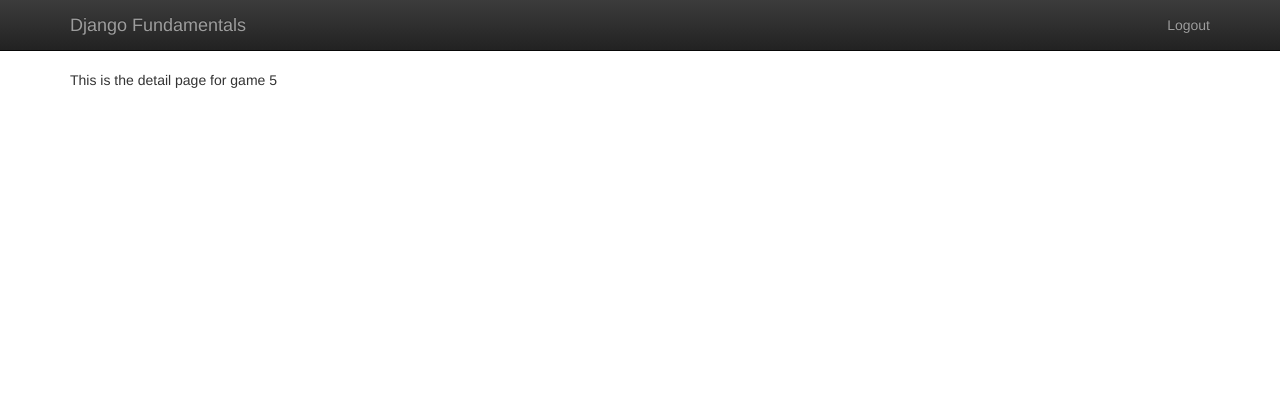
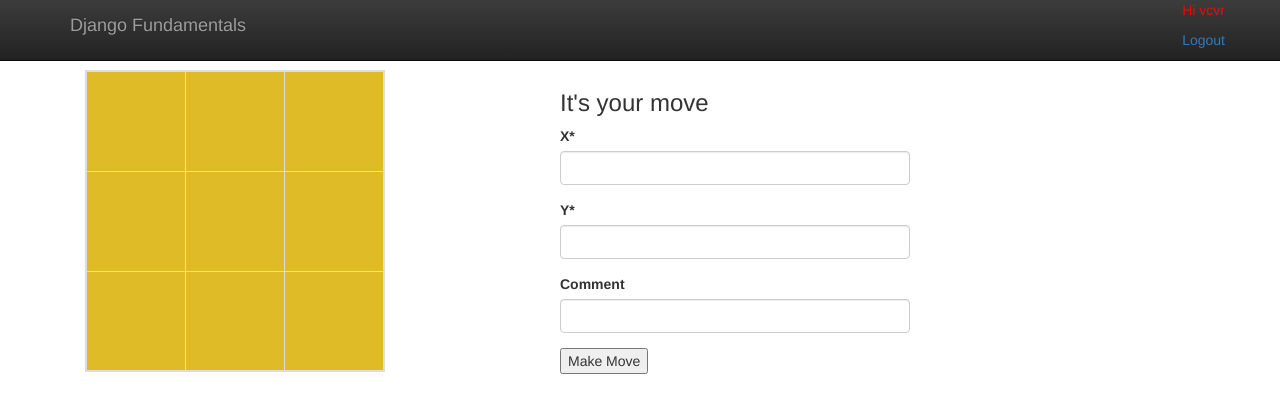
Before and after one commit to vcvrkp/tictactoe, a Django app: page /games/detail/5/ in a window 1280 px wide. Shown: the top 413 px of the page. Run offline with Django 3.2, Linux system fonts and the light colour scheme; a user stored in the database is signed in; data comes from the database, SQL or seed files in the repository; both versions use the stored data as it was after the commit; some libraries are stand-ins or nearby versions.

Commit message:
Added form for having moves, submission yet to be done

```diff
--- /dev/null
+++ b/gameplay/forms.py
@@ -0,0 +1,7 @@
+from django.forms import ModelForm
+from .models import Move
+
+class MoveForm(ModelForm):
+    class Meta:
+        model = Move
+        exclude = []
--- a/gameplay/models.py
+++ b/gameplay/models.py
@@ -5,6 +5,9 @@ from django.db import models
 from django.db.models import Q
 from django.contrib.auth.models import User
 from django.urls import reverse
+
+
+BOARD_SIZE = 3
 
 GAME_STATUS_CHOICES = (
     ('F', 'First Player to Move'),
@@ -42,10 +45,19 @@ class Game(models.Model):
     def __str__(self):
         return "{0} vs {1}".format(self.first_player, self.second_player)
 
+    def board(self):
+        """Returns a 2 Dimensional list of Move Objects"""
+        board = [[None for x in range(BOARD_SIZE)]for y in range(BOARD_SIZE)]
+        for move in self.move_set.all():
+            board[move.x][move.y] = move
+        return board
+
+    def is_users_move(self, user):
+        return (user == self.first_player and self.status == 'F') or (user == self.second_player and self.status == 'S')
 
 class Move(models.Model):
     x = models.IntegerField()
     y = models.IntegerField()
     comment = models.CharField(max_length=300, blank=True)
-    by_first_player = models.BooleanField()
-    game = models.ForeignKey(Game, on_delete=models.CASCADE)
+    by_first_player = models.BooleanField(editable=False,default=True)
+    game = models.ForeignKey(Game, on_delete=models.CASCADE,editable=False)
--- a/gameplay/views.py
+++ b/gameplay/views.py
@@ -2,9 +2,13 @@ from django.shortcuts import render, get_object_or_404
 from django.contrib.auth.decorators import login_required
 
 from .models import Game
+from .forms import MoveForm
 
 # Create your views here.
 @login_required
 def game_detail(request,id):
     game = get_object_or_404(Game,pk=id)
-    return render(request,"gameplay/game_detail.html",{"game" : game})
+    context = {"game" : game}
+    if game.is_users_move(request.user):
+        context["form"] = MoveForm()
+    return render(request,"gameplay/game_detail.html",context=context)
--- a/templates/base.html
+++ b/templates/base.html
@@ -1,12 +1,15 @@
 {% load static %}
+
+<!doctype html>
 <html class="no-js" lang="">
     <head>
         <meta charset="utf-8">
         <meta http-equiv="X-UA-Compatible" content="IE=edge,chrome=1">
-        <title></title>
+        <title>{% block title %} {% endblock title %}</title>
         <meta name="description" content="">
         <meta name="viewport" content="width=device-width, initial-scale=1">
 
+        {% block styling %}
         <link rel="stylesheet" href="{% static  'css/bootstrap.min.css' %}">
         <style>
             body {
@@ -16,6 +19,7 @@
         </style>
         <link rel="stylesheet" href="{% static  'css/bootstrap-theme.min.css' %}">
         <link rel="stylesheet" href="{% static  'css/main.css' %}">
+        {% endblock styling %}
 
         <script src="{% static  'js/vendor/modernizr-2.8.3-respond-1.4.2.min.js' %}"></script>
     </head>
@@ -27,7 +31,7 @@
         </div>
         <ul class="nav navbar-nav navbar-right">
             {% if user.is_authenticated %}
-            <li><a href="{% url 'player_logout'%}">Logout</a></li>
+            <li><p style="color:red;">Hi {{ user.username }}<p> <a href="{% url 'player_logout'%}">Logout</a></li>
             {% else %}
             <li><a href="{% url 'player_login'%}">Login</a></li>
             {% endif %}
--- a/templates/gameplay/game_detail.html
+++ b/templates/gameplay/game_detail.html
@@ -1,10 +1,57 @@
 {% extends "base.html" %}
 {% load static %}
+{% load crispy_forms_tags %}
 
 {% block title %}
     Game {{ game.first_player }} vs. {{ game.second_player }}
 {% endblock title %}
 
+{% block styling %}
+    {{ block.super }}
+    <style type="text/css">
+        .tictactoe-table {
+            width : 300px;
+            border-width : 2px;
+        }
+        .tictactoe-cell {
+            background-color : #debb27;
+            width : 100px;
+            height : 100px;
+            text-align : center;
+            vertical-align : middle !important;
+            font-size : 60px;
+        }
+    </style>
+{% endblock styling %}
+
 {% block content %}
-    This is the detail page for game {{ game.id }}
+    <div class="col-md-5">
+        <table class="table table-bordered tictactoe-table">
+            {% for row in game.board %}
+            <tr>
+                {% for move in row %}
+                <td class="tictactoe-cell">
+                    {% if move %}
+                        {% if move.by_first_player %}
+                            X
+                        {% else %}
+                            O
+                        {% endif %}
+                    {% endif %}
+                </td>
+                {% endfor %}
+            </tr>
+            {% endfor %}
+        </table>
+    </div>
+    {% if form %}
+        <div class="col-md-4">
+            <h3>It's your move</h3>
+            <form method="POST" action="">
+                {{ form | crispy }}
+                {% csrf_token %}
+                <button type="submit">Make Move</button>
+            </form>
+        </div>
+    {% endif %}
 {% endblock content %}
```
Also changed, not shown: db.sqlite3, gameplay/migrations/0004_auto_20201201_2310.py (added), gameplay/migrations/0005_auto_20201201_2311.py (added), gameplay/migrations/0006_auto_20201201_2317.py (added), gameplay/migrations/0007_auto_20201201_2331.py (added), player/migrations/0002_auto_20201201_2310.py (added).
